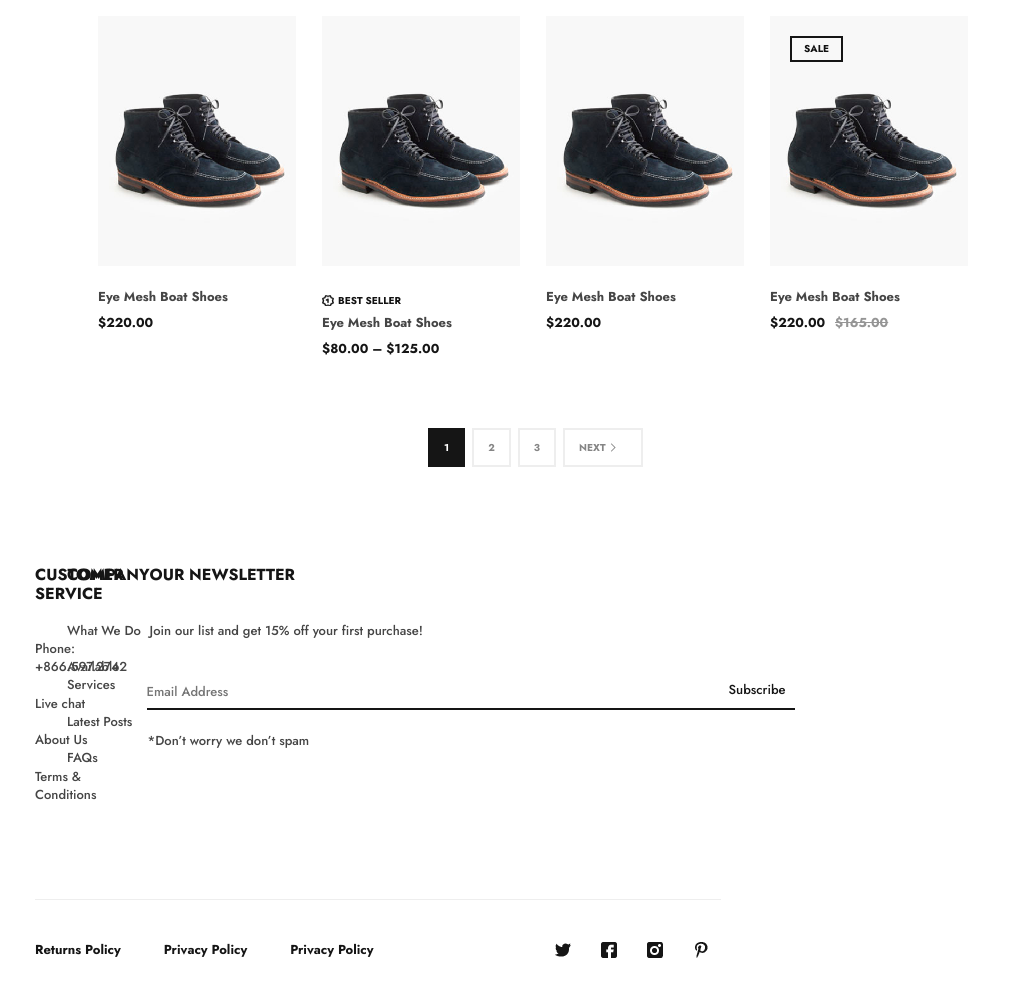
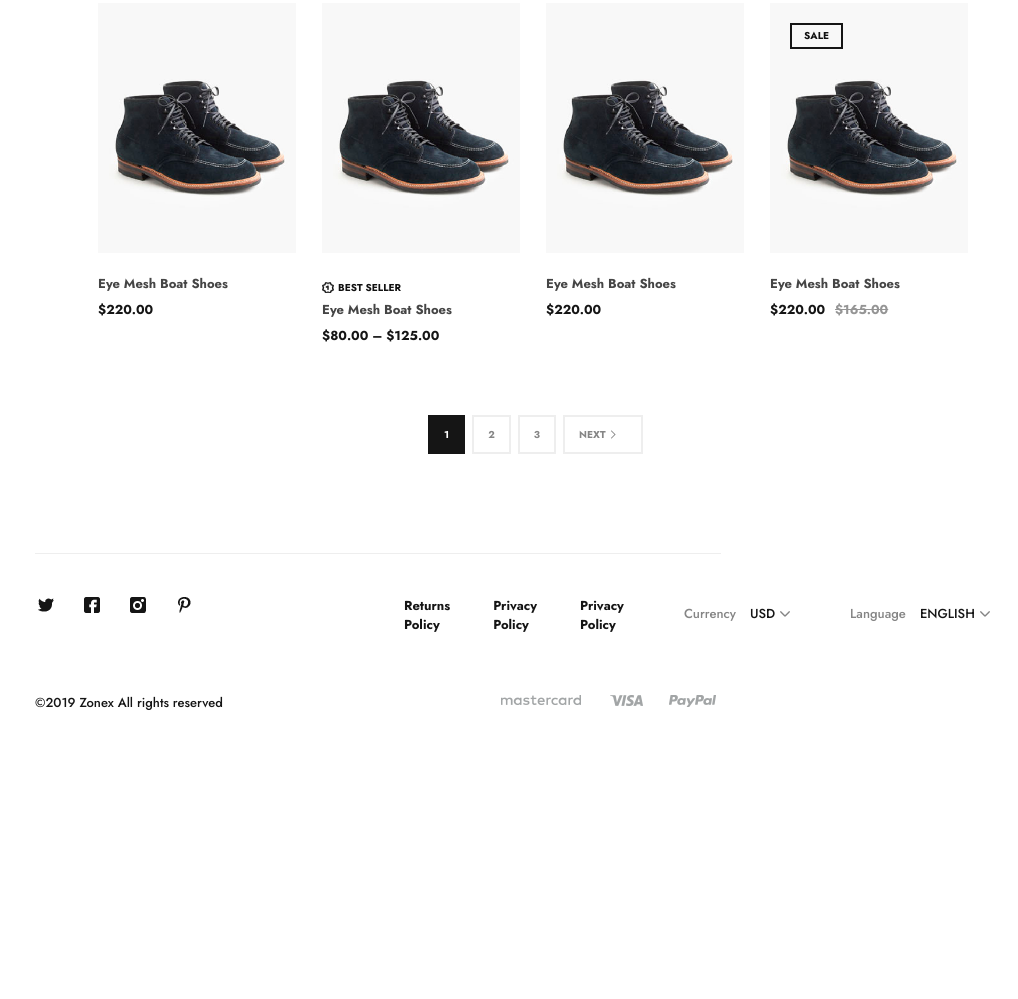
Before and after one commit to Presnia/zone-x, a website: page app/catalog.html in a window 1280 px wide. Shown: the part 1582-2581 px from the top of the page, without its empty margins (262-1280 px from the left). After the commit the page ends 2305 px from the top, so only its background shows below. Drawn offline with Linux system fonts and the light colour scheme.

Commit message:
Finished catalog page layout

```diff
--- a/app/catalog.html
+++ b/app/catalog.html
@@ -414,16 +414,7 @@
           </li>
         </ul>
       </div>
-      <div class="custom-select" tabindex="0">
-        <div class="custom-select__top">Sort by latest</div>
-        <div class="custom-select__dropdown">
-          <ul class="custom-select__list">
-            <li class="custom-select__item">Sort by latest</li>
-            <li class="custom-select__item">Sort by price</li>
-            <li class="custom-select__item">Sort by size</li>
-          </ul>
-        </div>
-      </div>
+
     </div>
     <div class="catalog-props__choice catalog-choice">
       <button class="btn-reset catalog-choice__clear">Clear all</button>
@@ -611,51 +602,11 @@
 				</div>
 			</section>
 		</main>
-		<footer class="footer">
+		<footer class="footer footer--2">
 	<div class="container footer__container">
 		<div class="footer__content">
 			<div class="footer__top">
         <div class="footer__column">
-					<h3 class="footer__title">Customer service</h3>
-					<ul class="footer__list">
-						<li class="footer__item">
-							<a href="tel:+8665972742" class="footer__link">Phone: +866.597.2742</a>
-						</li>
-						<li class="footer__item"><a href="#" class="footer__link">Live chat</a></li>
-						<li class="footer__item"><a href="#" class="footer__link">About Us</a></li>
-						<li class="footer__item"><a href="#" class="footer__link">Terms & Conditions</a></li>
-					</ul>
-				</div>
-        <div class="footer__column">
-					<h3 class="footer__title">Company</h3>
-					<ul class="footer__list">
-						<li class="footer__item"><a href="#" class="footer__link">What We Do</a></li>
-						<li class="footer__item"><a href="#" class="footer__link">Available Services</a></li>
-						<li class="footer__item"><a href="#" class="footer__link">Latest Posts</a></li>
-						<li class="footer__item"><a href="#" class="footer__link">FAQs</a></li>
-					</ul>
-				</div>
-        <div class="footer__column">
-					<h3 class="footer__title">Our Newsletter</h3>
-					<form action="#" class="footer__form subscribe-form">
-						<h4 class="subscribe-form__title">Join our list and get 15% off your first purchase!</h4>
-						<label class="subscribe-form__field">
-							<input type="email" required placeholder="Email Address">
-						</label>
-						<button class="subscribe-form__btn btn-reset" type="submit">Subscribe</button>
-					</form>
-					<span class="footer__text">*Don’t worry we don’t spam</span>
-				</div>
-			</div>
-			<div class="footer__bottom">
-        <div class="footer__left">
-					<ul class="footer__list footer__list--row">
-						<li class="footer__item"><a href="#" class="footer__link footer__link--row">Returns Policy</a></li>
-						<li class="footer__item"><a href="#" class="footer__link footer__link--row">Privacy Policy</a></li>
-						<li class="footer__item"><a href="#" class="footer__link footer__link--row">Privacy Policy</a></li>
-					</ul>
-				</div>
-				<div class="footer__right">
 					<ul class="social footer__social">
 						<li class="social__item">
 							<a href="#" class="social__link social__link--tw" aria-label="Go to twitter"></a>
@@ -671,6 +622,52 @@
 						</li>
 					</ul>
 				</div>
+        <div class="footer__column">
+          <ul class="footer__list footer__list--row">
+						<li class="footer__item"><a href="#" class="footer__link footer__link--row">Returns Policy</a></li>
+						<li class="footer__item"><a href="#" class="footer__link footer__link--row">Privacy Policy</a></li>
+						<li class="footer__item"><a href="#" class="footer__link footer__link--row">Privacy Policy</a></li>
+					</ul>
+				</div>
+        <div class="footer__column footer__column--flex">
+					<div class="footer__select">
+						<span class="footer__select-caption">Currency</span>
+            <div class="custom-select custom-select--footer" tabindex="0">
+							<div class="custom-select__top">USD</div>
+							<div class="custom-select__dropdown">
+								<ul class="custom-select__list">
+									<li class="custom-select__item">USD</li>
+									<li class="custom-select__item">EUR</li>
+									<li class="custom-select__item">BYN</li>
+								</ul>
+							</div>
+            </div>
+					</div>
+
+					<div class="footer__select">
+						<span class="footer__select-caption">Language</span>
+						<div class="custom-select custom-select--footer" tabindex="0">
+							<div class="custom-select__top">English</div>
+							<div class="custom-select__dropdown">
+								<ul class="custom-select__list">
+									<li class="custom-select__item">English</li>
+									<li class="custom-select__item">Russian</li>
+									<li class="custom-select__item">Belarusian</li>
+								</ul>
+							</div>
+            </div>
+					</div>
+				</div>
+			</div>
+			<div class="footer__bottom">
+        <div class="footer__left">
+					<small class="footer__copy">
+						©2019 Zonex All rights reserved
+					</small>
+				</div>
+				<div class="footer__right">
+					<img src="../img/payment.png" alt="payment" aria-hidden="true">
+				</div>
 			</div>
 		</div>
 	</div>
--- a/src/scss/components/_catalog-filters.scss
+++ b/src/scss/components/_catalog-filters.scss
@@ -392,6 +392,22 @@
     }
   }
 
+  &--footer {
+    min-width: auto;
+
+    .custom-select__top {
+      border-bottom: none;
+      padding-bottom: 0;
+      padding-right: 15px;
+      font-size: 13px;
+      font-weight: 400;
+
+      &::after {
+        margin-top: 3px;
+      }
+    }
+  }
+
   &--open {
     .custom-select__top {
       &::after {
--- a/src/scss/components/_footer.scss
+++ b/src/scss/components/_footer.scss
@@ -1,4 +1,5 @@
 .footer {
+
   &__content {
     padding: 0 247px;
     padding-top: 99px;
@@ -14,6 +15,11 @@
   &__column {
     &:nth-child(2) {
       margin-left: -60px;
+    }
+
+    &--flex {
+      display: flex;
+      align-items: center;
     }
   }
 
@@ -36,6 +42,22 @@
         }
       }
     }
+  }
+
+  &__select {
+    display: flex;
+    align-items: center;
+    margin-left: 60px;
+
+    &-caption {
+      margin-right: 14px;
+      font-size: 13px;
+      color: var(--color-gray);
+    }
+  }
+
+  &__copy {
+    font-size: 13px;
   }
 
   &__link {
@@ -166,3 +188,22 @@
     }
   }
 }
+
+.footer--2 {
+  .footer__top {
+    padding-top: 42px;
+    padding-left: 3px;
+    padding-bottom: 20px;
+    border-top: 1px solid #eee;
+  }
+
+  .footer__column:nth-child(2) {
+    margin-left: 200px;
+  }
+
+  .footer__bottom {
+    border: none;
+    padding-bottom: 12px;
+    padding-right: 5px;
+  }
+}
```
Also changed, not shown: app/index.html (+1 -10 lines), src/catalog.html (+1 -1 lines), src/html/catalog-grid.html (+1 -10 lines), src/html/footer-2.html (added, +70 -0 lines), app/css/main.min.css, app/img/payment.png (added), src/img/payment.png (added), 1 other file.
